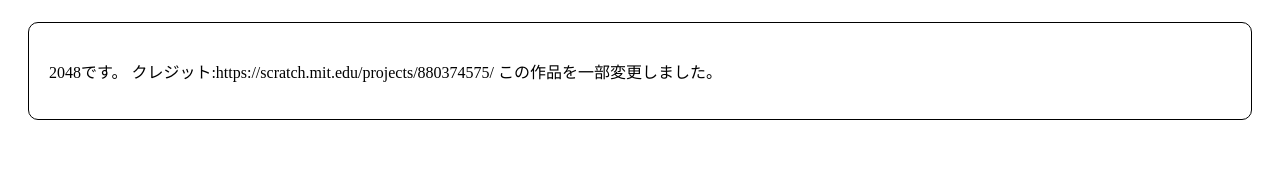
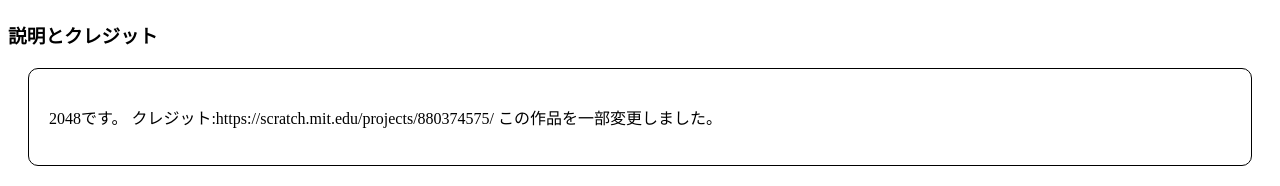
Before and after one commit to zyagaimooisii/zyagariko_L, a plain HTML site: page Game-test.html in a window 1280 px wide. Shown: the part 780-966 px from the top of the page. Before the commit the page ends 920 px from the top, so only its background shows below. Drawn offline with Linux system fonts and the light colour scheme.

Commit message:
Update Game-test.html

```diff
--- a/Game-test.html
+++ b/Game-test.html
@@ -45,7 +45,8 @@
   </div>
 </div>
 <iframe src="https://zyagaimooisii.github.io/game-date/2048.html"></iframe>
-<div class="description">
+<h3>説明とクレジット</h3>
+  <div class="description">
   <p>2048です。
   クレジット:https://scratch.mit.edu/projects/880374575/
   この作品を一部変更しました。</p>
```
